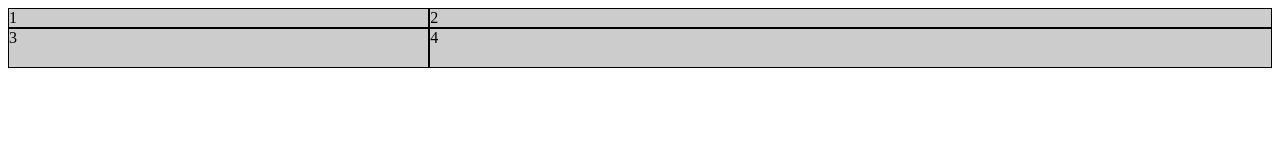
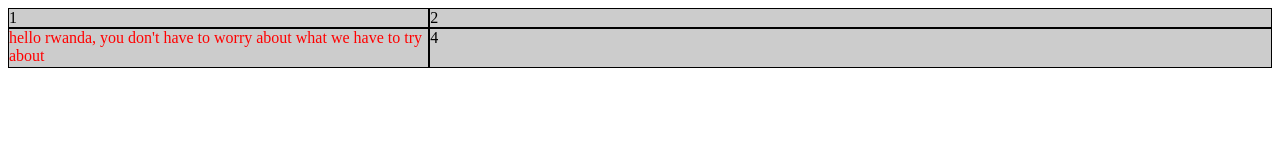
Before and after one commit to InnocentThecent/FullStack-webdev, a plain HTML site: page staff/Grid sizing/grid_sizing.html in a window 1280 px wide. Drawn offline with Linux system fonts and the light colour scheme.

Commit message:
CSS Griding

```diff
--- a/staff/Grid sizing/grid_sizing.html
+++ b/staff/Grid sizing/grid_sizing.html
@@ -20,7 +20,7 @@
     <div class="grid_container">
         <div class="grid item">1</div>
         <div class="grid item">2</div>
-        <div class="grid item">3</div>
+        <div class="grid item" style="color: red;">hello rwanda, you don't have to worry about what we have to try about</div>
         <div class="grid item">4</div>
     </div>
 </body>
```
